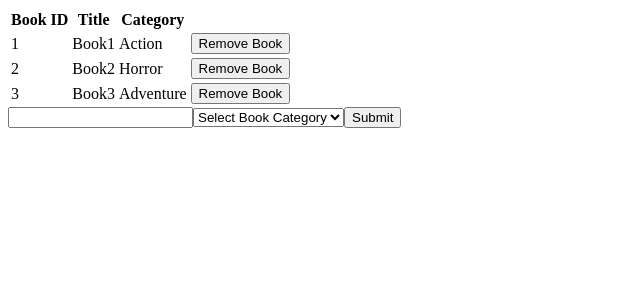
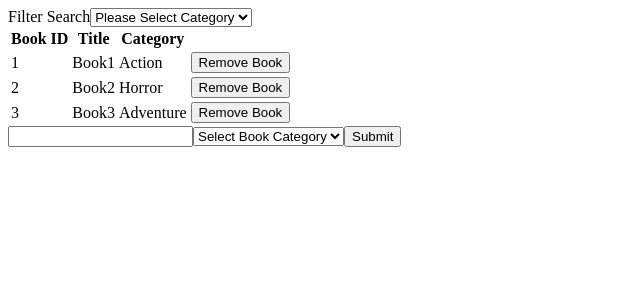
Before and after one commit to ldelbel/bookstore-cms, a React (Create React App) app: page / in a window 1280 px wide. Shown: the top 300 px of the page, without its empty margins (0-640 px from the left). Built offline with nearby package versions, Linux system fonts and the light colour scheme.

Commit message:
Add filter component

```diff
--- a/src/actions/index.js
+++ b/src/actions/index.js
@@ -14,7 +14,7 @@ const removeBook = book => ({
 
 const changeFilter = filter => ({
   type: CHANGE_FILTER,
-  payload: { filter }
-})
+  payload: { filter },
+});
 
-export { createBook, removeBook };
+export { createBook, removeBook, changeFilter };
--- /dev/null
+++ b/src/components/Filter.js
@@ -0,0 +1,30 @@
+import React from 'react';
+import PropTypes from 'prop-types';
+import { CATEGORIES } from '../constants/index';
+
+const CategoryFilter = props => {
+  const handleChange = target => {
+    const { text } = target.options[target.selectedIndex];
+    props.handleChangeFilter(text);
+  };
+
+  return (
+    <>
+      <span>Filter Search</span>
+      <select onChange={e => handleChange(e.target)} defaultValue="defaultOption">
+        <option key="defaultOption" value="defaultOption" disabled>
+          Please Select Category
+        </option>
+        {CATEGORIES.map(category => (
+          <option key={`${category}`}>{category}</option>
+        ))}
+      </select>
+    </>
+  );
+};
+
+CategoryFilter.propTypes = {
+  handleChangeFilter: PropTypes.func.isRequired,
+};
+
+export default CategoryFilter;
--- a/src/constants/index.js
+++ b/src/constants/index.js
@@ -1,11 +1,12 @@
 const CATEGORIES = [
-  "Action",
-  "Biography",
-  "History",
-  "Horror",
-  "Kids",
-  "Learning",
-  "Sci-Fi"
+  'All',
+  'Action',
+  'Biography',
+  'History',
+  'Horror',
+  'Kids',
+  'Learning',
+  'Sci-Fi',
 ];
 
 const INITIAL_STATE = {
@@ -13,25 +14,27 @@ const INITIAL_STATE = {
     books: [
       {
         id: 1,
-        title: "Book1",
-        category: "Action"
+        title: 'Book1',
+        category: 'Action',
       },
       {
         id: 2,
-        title: "Book2",
-        category: "Horror"
+        title: 'Book2',
+        category: 'Horror',
       },
       {
         id: 3,
-        title: "Book3",
-        category: "Adventure"
-      }
-    ]
-  }
+        title: 'Book3',
+        category: 'Adventure',
+      },
+    ],
+  },
 };
 
-const CREATE_BOOK = "CREATE_BOOK";
-const REMOVE_BOOK = "REMOVE_BOOK";
-const CHANGE_FILTER = "CHANGE_FILTER";
+const CREATE_BOOK = 'CREATE_BOOK';
+const REMOVE_BOOK = 'REMOVE_BOOK';
+const CHANGE_FILTER = 'CHANGE_FILTER';
 
-export { CATEGORIES, INITIAL_STATE, CREATE_BOOK, REMOVE_BOOK, CHANGE_FILTER };
+export {
+  CATEGORIES, INITIAL_STATE, CREATE_BOOK, REMOVE_BOOK, CHANGE_FILTER,
+};
--- a/src/containers/BooksForm.js
+++ b/src/containers/BooksForm.js
@@ -37,9 +37,9 @@ const BooksForm = props => {
         <option key="defaultOption" value="defaultOption" disabled>
           Select Book Category
         </option>
-        {CATEGORIES.map(category => (
+        {CATEGORIES.map(category => (category !== 'All' ? (
           <option key={`${category}`}>{category}</option>
-        ))}
+        ) : null))}
       </select>
       <input type="submit" value="Submit" />
     </form>
--- a/src/containers/BooksList.js
+++ b/src/containers/BooksList.js
@@ -3,7 +3,8 @@ import { connect } from 'react-redux';
 import PropTypes from 'prop-types';
 import Book from '../components/Book';
 import mapBooksToProps from '../helpers/index';
-import { removeBook } from '../actions/index';
+import { removeBook, changeFilter } from '../actions/index';
+import CategoryFilter from '../components/Filter';
 
 const BooksList = props => {
   const { books } = props;
@@ -12,7 +13,13 @@ const BooksList = props => {
     props.removeBook(book);
   };
 
+  const handleChangeFilter = filter => {
+    props.changeFilter(filter);
+  };
+
   return (
+    <>
+      <CategoryFilter handleChangeFilter={handleChangeFilter} />
       <table>
         <thead>
           <tr>
@@ -23,10 +30,15 @@ const BooksList = props => {
         </thead>
         <tbody>
           {books.map(book => (
-          <Book key={`${book.title}-${book.id}`} book={book} handleRemoveBook={handleRemoveBook} />
+            <Book
+              key={`${book.title}-${book.id}`}
+              book={book}
+              handleRemoveBook={handleRemoveBook}
+            />
           ))}
         </tbody>
       </table>
+    </>
   );
 };
 
@@ -39,6 +51,7 @@ BooksList.propTypes = {
     }),
   ).isRequired,
   removeBook: PropTypes.func.isRequired,
+  changeFilter: PropTypes.func.isRequired,
 };
 
-export default connect(mapBooksToProps, { removeBook })(BooksList);
+export default connect(mapBooksToProps, { removeBook, changeFilter })(BooksList);
--- a/src/helpers/index.js
+++ b/src/helpers/index.js
@@ -1,4 +1,5 @@
 const mapBooksToProps = state => {
+  console.log(state.filterReducer.filter);
   const { books } = state.booksReducer;
   return { books };
 };
--- a/src/reducers/filter.js
+++ b/src/reducers/filter.js
@@ -1,7 +1,7 @@
 import { CHANGE_FILTER } from '../constants/index';
 
 const initialState = {
-  filter: 'ALL',
+  filter: 'All',
 };
 
 const filterReducer = (state = initialState, action) => {
```
Also changed, not shown: 1 other file (tests, documents, lock files or other folders). Lines whose indentation alone changed are shown as unchanged.
